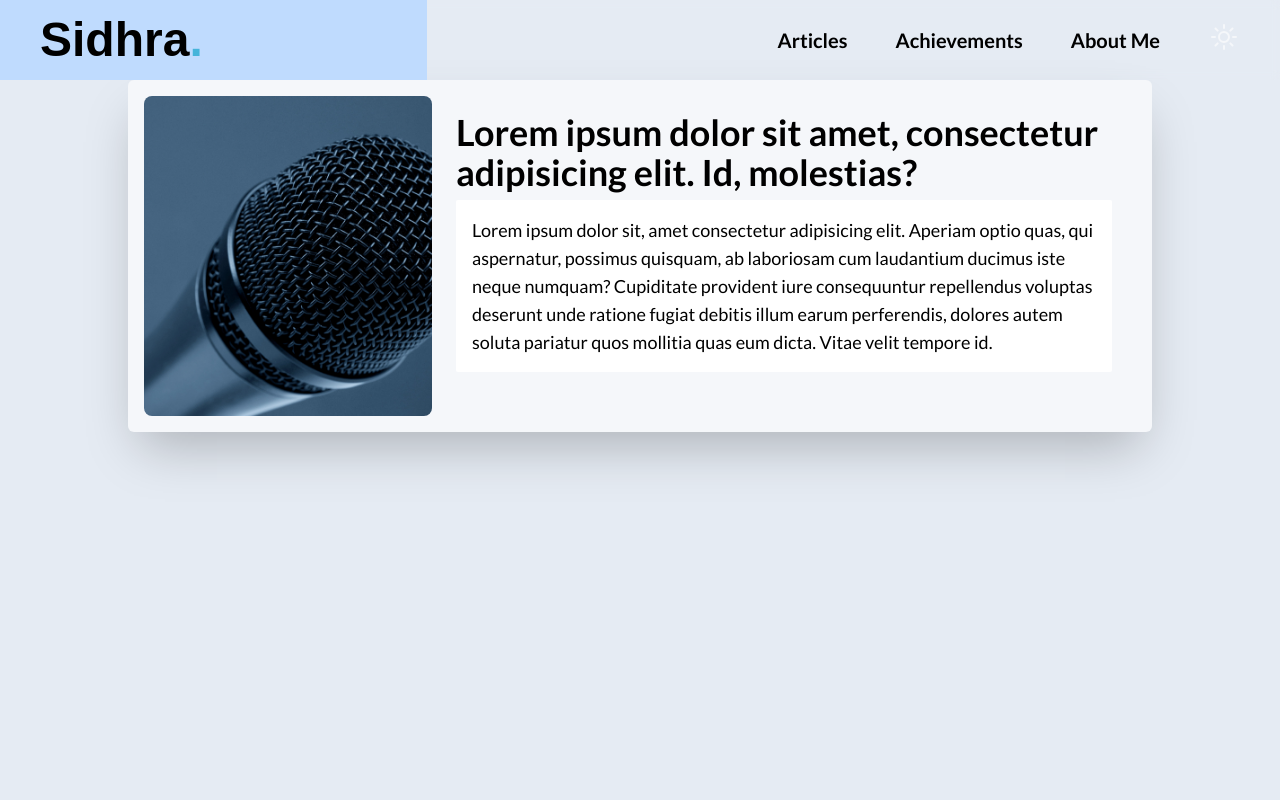
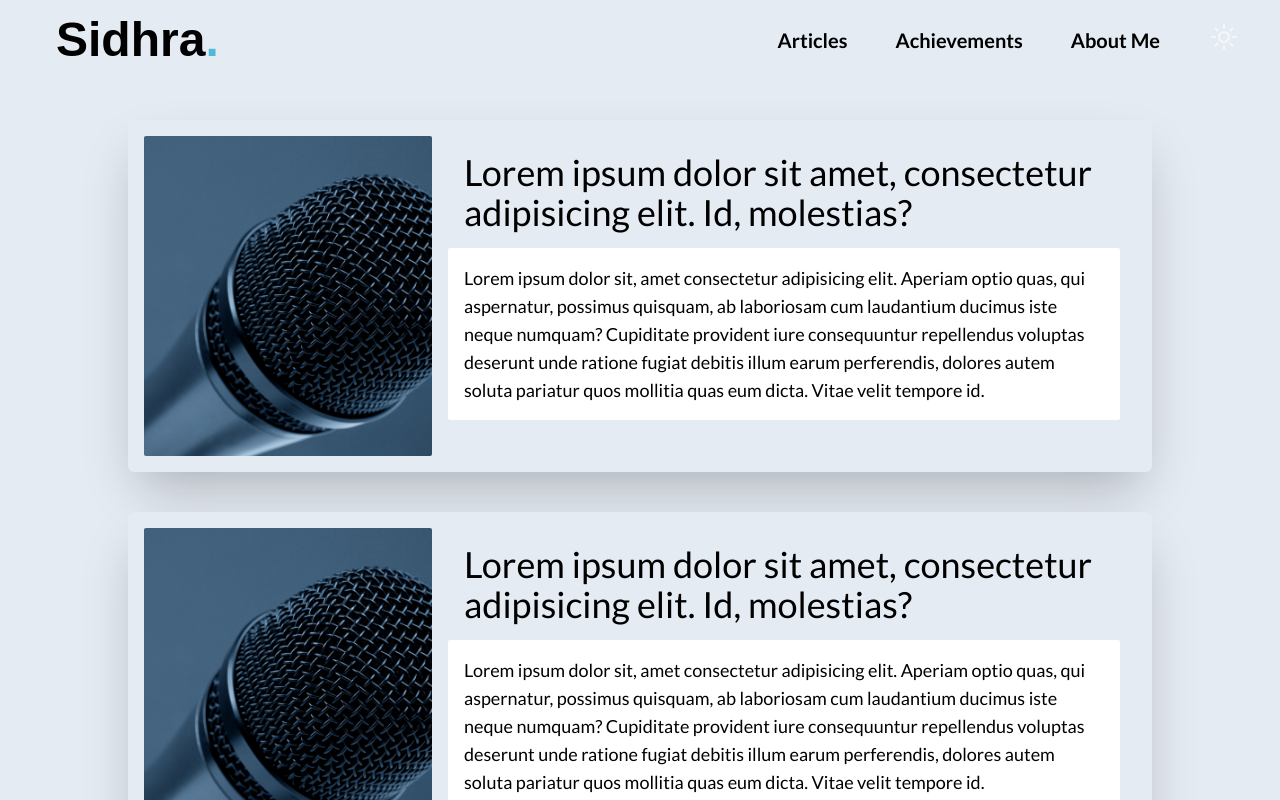
Before and after one commit to FayeKelmith/DrSachin, a Next.js app: page /articles in a window 1280 px wide. Built offline with nearby package versions, Linux system fonts and the light colour scheme; a web font is replaced by a local one.

Commit message:
article previewer done

```diff
--- a/app/(homepage)/articles/page.tsx
+++ b/app/(homepage)/articles/page.tsx
@@ -3,7 +3,8 @@ import ArticleRep from "@/app/ui/components/articleRep";
 
 const articles = () => {
   return (
-    <div className="mx-auto py-20 bg-grey w-screen h-screen dark:bg-noire">
+    <div className="mx-auto py-20 bg-grey w-screen h-screen overflow-x-hidden dark:bg-noire">
+      <ArticleRep />
       <ArticleRep />
     </div>
   );
--- a/app/ui/components/articleRep.tsx
+++ b/app/ui/components/articleRep.tsx
@@ -2,8 +2,8 @@
 import Image from "next/image";
 const ArticleRep = () => {
   return (
-    <div className="flex sm:flex-row flex-col mx-auto md:max-w-5xl justify-between p-4 shadow-2xl dark:bg-[#1a1a1a] md:bg-blank rounded-md dark:shadow-slate-800">
-      <div className="containerrelative w-80 h-80 mx-auto  md:max-w-sm brightness-75 md:brightness-100">
+    <div className="flex-col my-10 flex md:flex-row mx-auto md:max-w-5xl justify-between p-4 shadow-2xl dark:bg-[#1a1a1a] md:bg-grey rounded-md dark:shadow-slate-800 hover:outline hover:outline-[#19A7CE] hover:outline-1">
+      <div className="container  w-72 h-72 mx-auto md:w-80 md:h-80 brightness-75 md:brightness-100">
         {/* Image for doc */}
         <Image
           src="/images/mic.jpg"
@@ -11,12 +11,12 @@ const ArticleRep = () => {
           layout="fill"
           objectFit="cover"
           objectPosition="center"
-          className="rounded-lg"
+          className="rounded-sm"
         />
       </div>
-      <div className="sm:block md:max-w-2xl p-2 mx-4">
+      <div className=" md:max-w-2xl mx-4">
         {/* Description */}
-        <h3 className="text-4xl font-bold py-2">
+        <h3 className="text-2xl md:text-4xl font-medium p-4">
           Lorem ipsum dolor sit amet, consectetur adipisicing elit. Id,
           molestias?
         </h3>
--- a/app/ui/components/nav.tsx
+++ b/app/ui/components/nav.tsx
@@ -30,16 +30,16 @@ const Navigation = () => {
       }`}
     >
       <div className="grid grid-cols-2 md:grid-cols-3 items-center justify-center auto-cols-min">
-        <Link className="hover:bg-blue-200" href="/">
+        <Link className="mx-4" href="/">
           <Sidhra />
         </Link>
 
         <button
-          className="md:hidden block hover:bg-gray-100 justify-self-end mx-4 place-items-center dark:hover:bg-slate-700 rounded-md"
+          className="md:hidden block justify-self-end mx-8 place-items-center dark:hover:bg-slate-700 rounded-md"
           onClick={toggleNav}
         >
           {/* Mobile view Nav */}
-          <span className="mx-4">
+          <span className="">
             {isNavOpen ? (
               <XMarkIcon className="w-10 h-10" />
             ) : (
```
